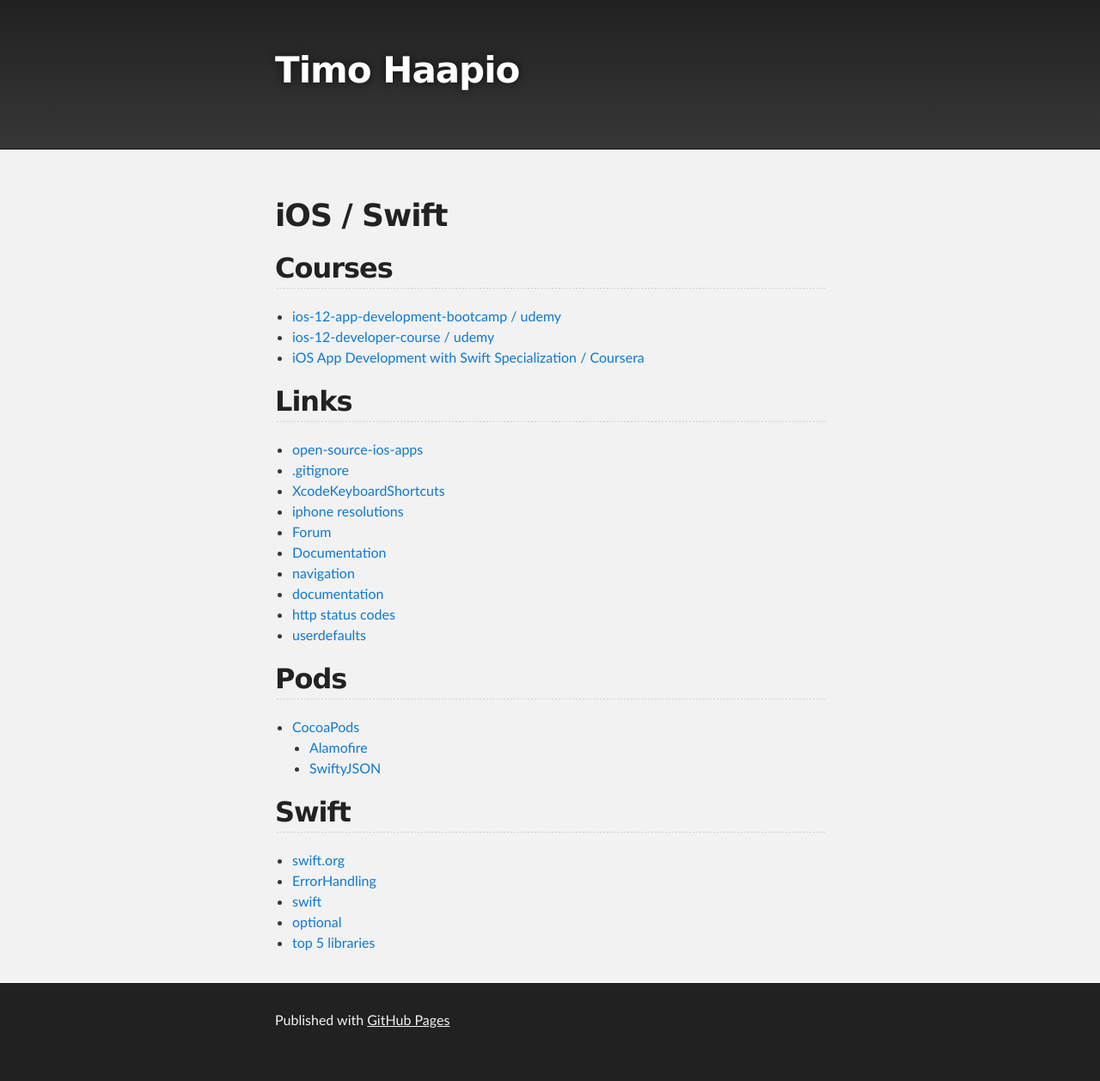
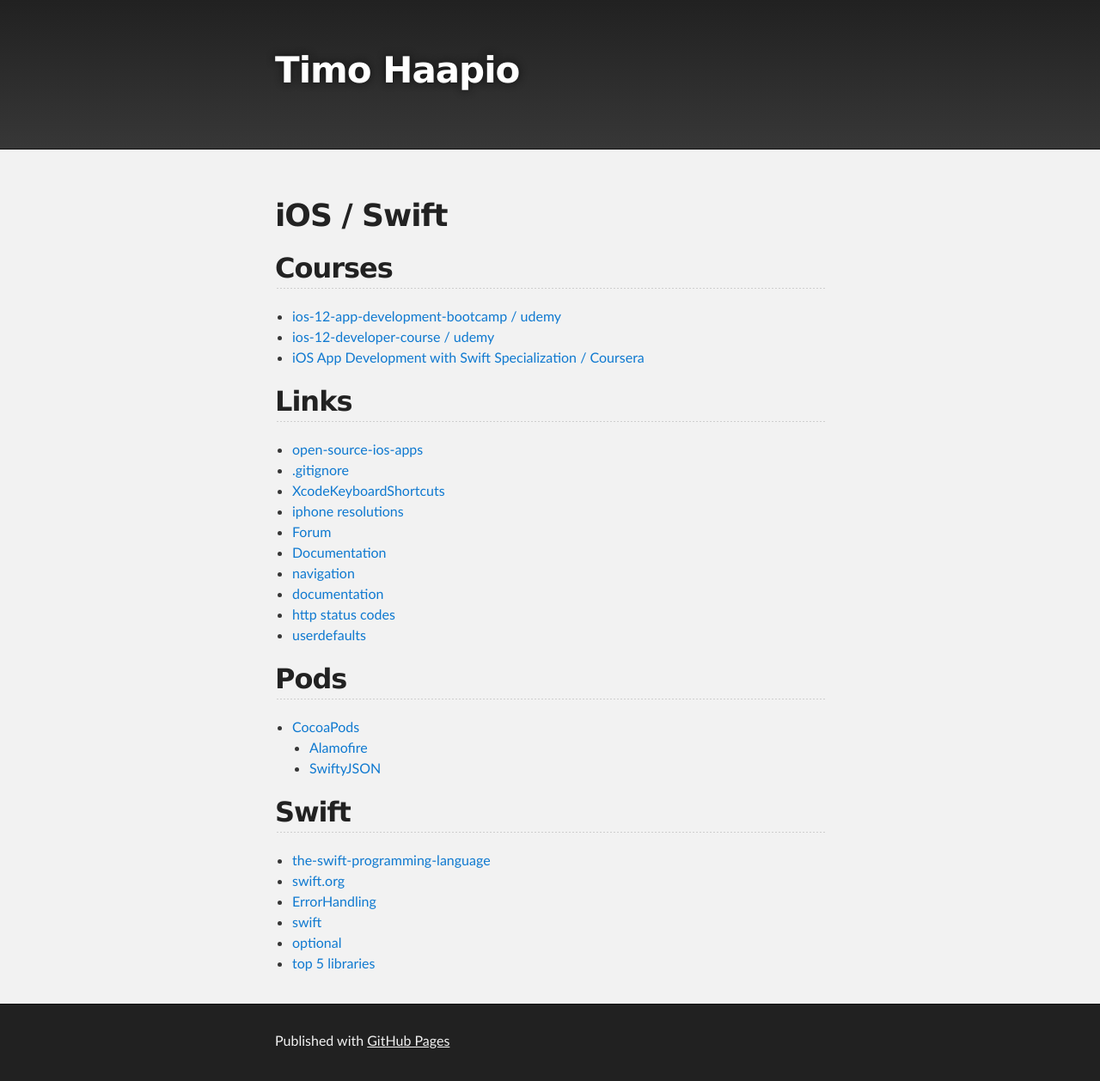
Before and after one commit to haapio/haapio.github.io, a Jekyll site: the page built from ios.md, in a window 1280 px wide. Shown: the whole page at 86% size. Built offline with Jekyll 4.4.1, drawn with Linux system fonts in a browser that asks for light colours; the repository's description, which GitHub fills in, is left out; our own code applies the rules of GitHub Pages for plain Markdown files; before the commit the page ends 1234 px from its top, so only the background shows below that.

Commit message:
Update ios.md

```diff
--- a/ios.md
+++ b/ios.md
@@ -21,12 +21,14 @@ layout: default
 - [http status codes](https://www.restapitutorial.com/httpstatuscodes.html)
 - [userdefaults](https://developer.apple.com/documentation/foundation/userdefaults)
 
+
 ## Pods
 - [CocoaPods](https://cocoapods.org)
   - [Alamofire](https://cocoapods.org/pods/Alamofire)
   - [SwiftyJSON](https://cocoapods.org/pods/SwiftyJSON)
 
 ## Swift
+- [the-swift-programming-language](https://itunes.apple.com/us/book/the-swift-programming-language/id881256329?mt=11)
 - [swift.org](https://swift.org)
 - [ErrorHandling](https://docs.swift.org/swift-book/LanguageGuide/ErrorHandling.html)
 - [swift](https://developer.apple.com/documentation/swift)
```
